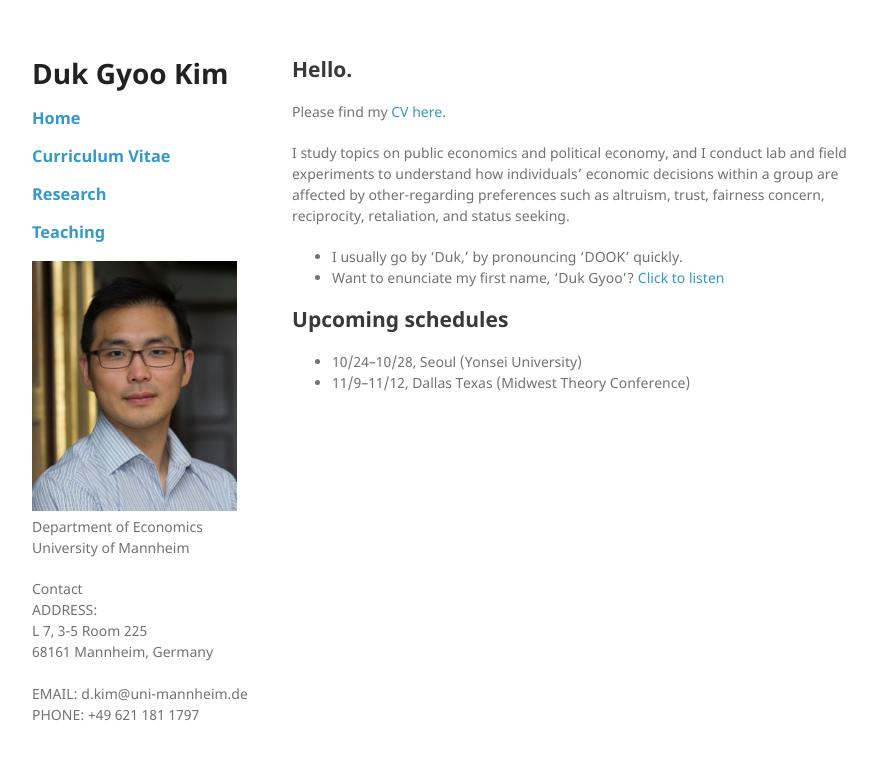
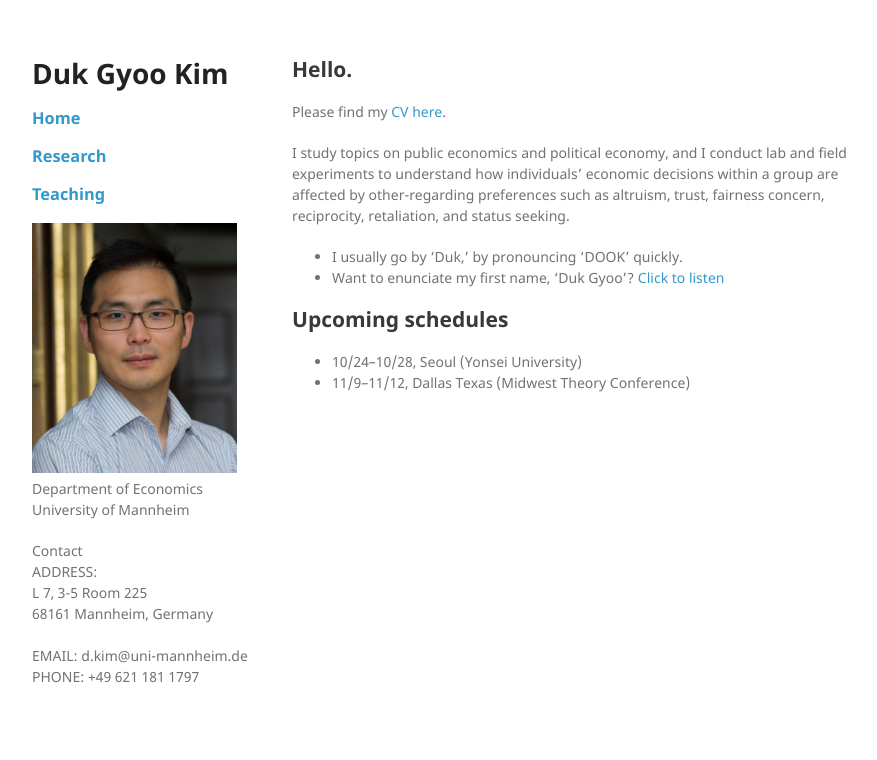
Before and after one commit to kimdukgyoo/kimdukgyoo.github.io, a Jekyll site: the page built from index.md, in a window 1280 px wide. Shown: the top 760 px of the page, without its empty margins (178-1055 px from the left). Built offline with Jekyll 4.4.1, drawn with Linux system fonts in a browser that asks for light colours; our own code applies the rules of GitHub Pages for plain Markdown files.

Commit message:
Update default.html

```diff
--- a/_layouts/default.html
+++ b/_layouts/default.html
@@ -16,7 +16,7 @@
       <header>
         <h1>Duk Gyoo Kim</h1>
         <h3><a href="https://kimdukgyoo.github.io"> Home </a></h3>
-        <h3><a href="./cv"> Curriculum Vitae </a></h3>
+<!--        <h3><a href="./cv"> Curriculum Vitae </a></h3> -->
         <h3><a href="./research"> Research </a></h3>
         <h3><a href="./teaching"> Teaching </a></h3>
         <div style="display:inline;float:center"><img border="0" height="250" src="./DukGyooKim_Profile.jpg"></div>
```
